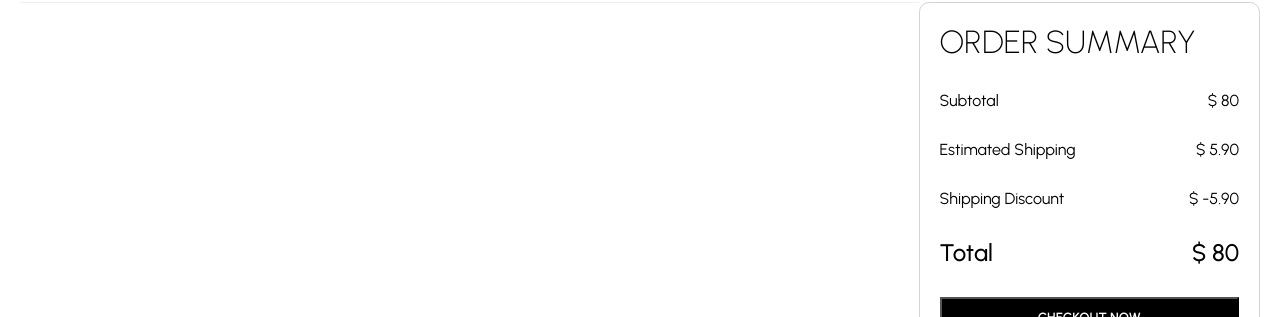
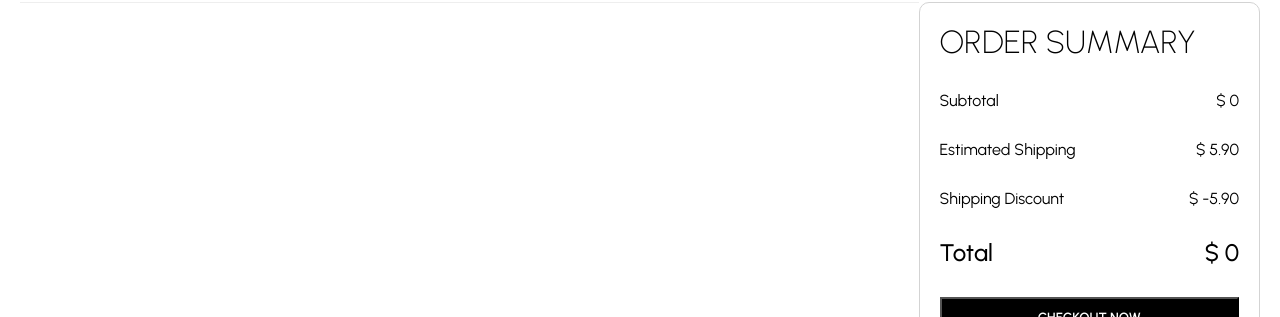
Before and after one commit to aymangamaleldeen/Ecommerce-React-Full-Stack-Project, a React (Create React App) app in the folder client/: page /cart in a window 1280 px wide. Shown: the part 226-543 px from the top of the page. Built offline with nearby package versions, Linux system fonts and the light colour scheme.

Commit message:
cart redux 4th commit

```diff
--- a/client/src/App.jsx
+++ b/client/src/App.jsx
@@ -15,8 +15,8 @@ function App() {
         <Route path="/" exact>
           <Home />
         </Route>
-        <Route path="/login">{user ? <Redirect to="/" /> : <Login />}</Route>
-        <Route path="/register">{user ? <Redirect to="/" /> : <Register />}</Route>
+        <Route path="/login"><Login /></Route>
+        <Route path="/register"> <Register /></Route>
         <Route path="/cart">
           <Cart />
         </Route>
--- a/client/src/pages/Cart.jsx
+++ b/client/src/pages/Cart.jsx
@@ -156,6 +156,7 @@ const Button = styled.button`
 
 const Cart = () => {
   const products = useSelector(state=>state.cart.products)
+  const total = useSelector(state=>state.cart.total)
   console.log(products)
 
   return (
@@ -174,9 +175,10 @@ const Cart = () => {
         </Top>
         <Bottom>
           <Info>
-           {products.map(p =>  <Product>
+            {products.map((p) => (
+              <Product>
                 <ProductDetail>
-                <Image src={p.img}/>
+                  <Image src={p.img} />
                   <Details>
                     <ProductName>
                       <b>Product:</b> {p.title}
@@ -186,26 +188,27 @@ const Cart = () => {
                     </ProductId>
                     <ProductColor color={p.color} />
                     <ProductSize>
-                    <b>Size:</b> 37.5
+                      <b>Size:</b> {p.size}
                     </ProductSize>
                   </Details>
                 </ProductDetail>
                 <PriceDetail>
                   <ProductAmountContainer>
                     <Add />
-                  <ProductAmount>2</ProductAmount>
+                    <ProductAmount>{p.quantity}</ProductAmount>
                     <Remove />
                   </ProductAmountContainer>
-                <ProductPrice>{p.price}</ProductPrice>
+                  <ProductPrice>{`${p.quantity * p.price} $`}</ProductPrice>
                 </PriceDetail>
-            </Product>)}
+              </Product>
+            ))}
             <Hr />
           </Info>
           <Summary>
             <SummaryTitle>ORDER SUMMARY</SummaryTitle>
             <SummaryItem>
               <SummaryItemText>Subtotal</SummaryItemText>
-              <SummaryItemPrice>$ 80</SummaryItemPrice>
+              <SummaryItemPrice>{`$ ${total}`}</SummaryItemPrice>
             </SummaryItem>
             <SummaryItem>
               <SummaryItemText>Estimated Shipping</SummaryItemText>
@@ -217,7 +220,7 @@ const Cart = () => {
             </SummaryItem>
             <SummaryItem type="total">
               <SummaryItemText>Total</SummaryItemText>
-              <SummaryItemPrice>$ 80</SummaryItemPrice>
+              <SummaryItemPrice>{`$ ${total}`}</SummaryItemPrice>
             </SummaryItem>
             <Button>CHECKOUT NOW</Button>
           </Summary>
--- a/client/src/pages/Product.jsx
+++ b/client/src/pages/Product.jsx
@@ -159,7 +159,7 @@ const dispatch = useDispatch();
 
 const handleClick = ()=>{
 dispatch(
-  addProduct({ ...product, quantity: amount, price: product.price * amount,color,size })
+  addProduct({ ...product, quantity: amount,color,size })
 );
 }
 
```
Also changed, not shown: 1 other file (tests, documents, lock files or other folders). Lines whose indentation alone changed are shown as unchanged.
